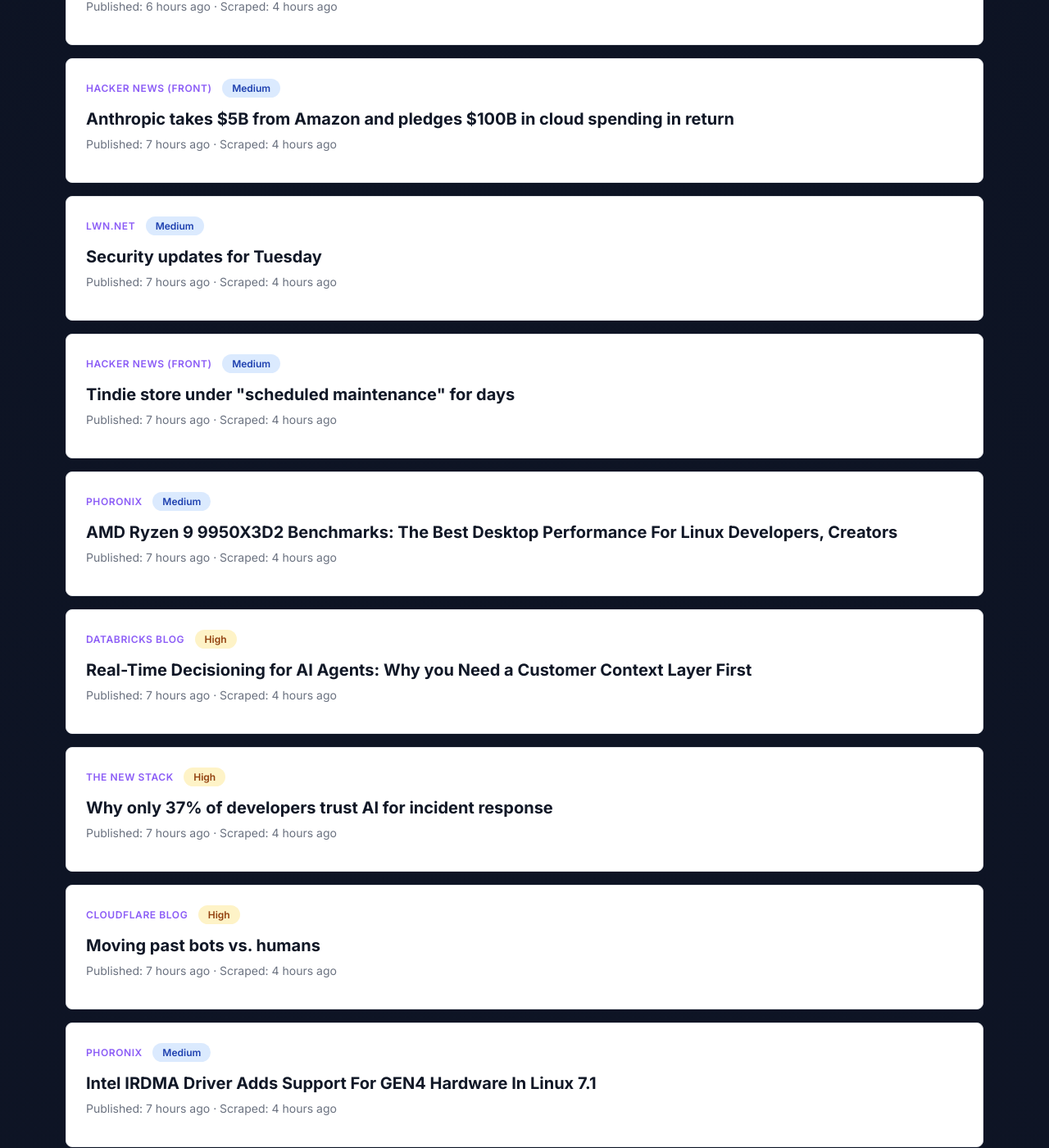
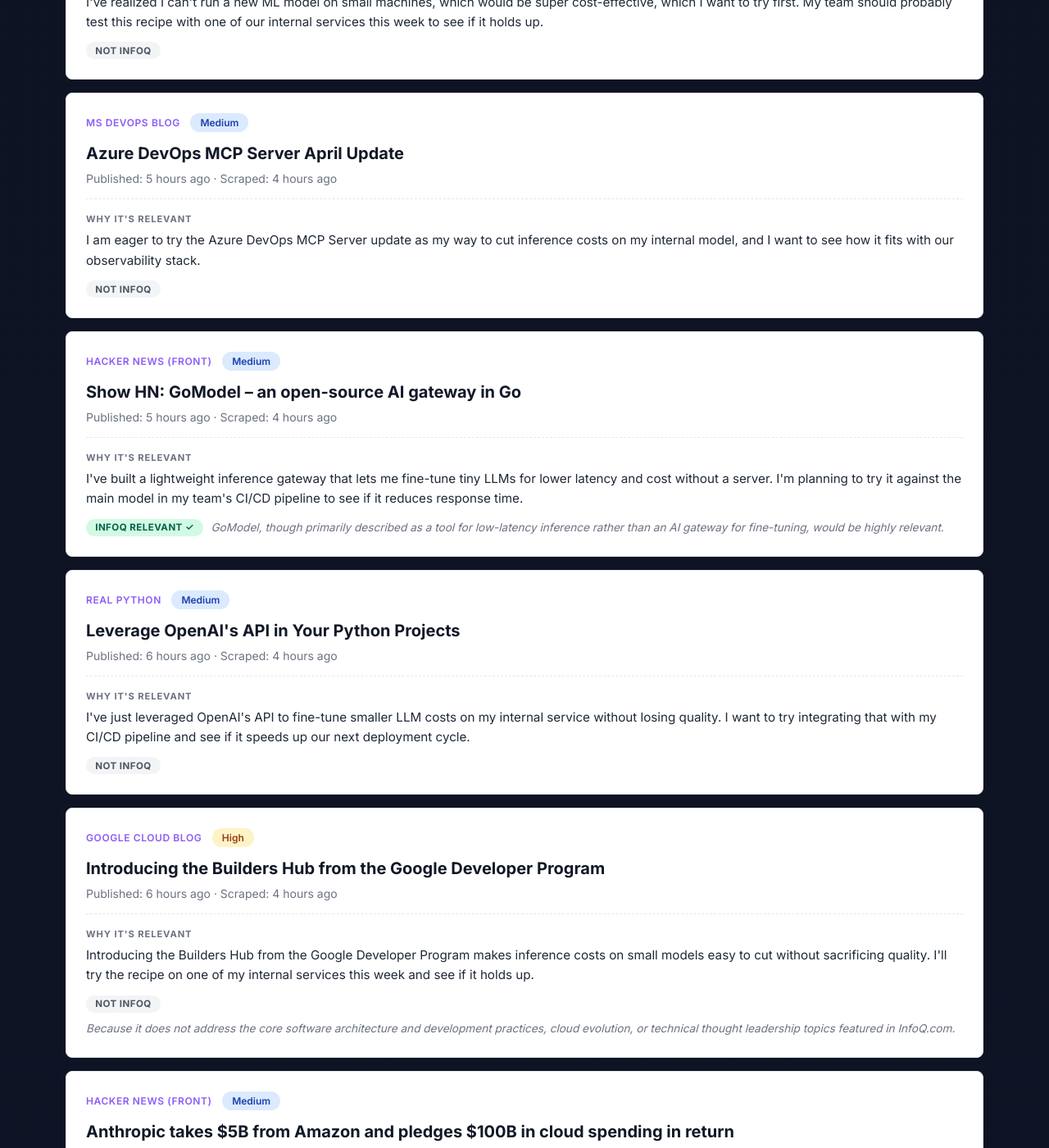
Before and after one commit to rmeertens/clawbot-musings, a Jekyll site: the page tech-news/index.html, which Jekyll copies as it is, in a window 1280 px wide and 1400 px high, scrolled down 11472 px. Shown: the whole window at 82% size. Built offline with Jekyll 4.4.1, drawn with Linux system fonts in a browser that asks for light colours; some of the changed text lies outside the part shown.

Commit message:
Update after step: enrich_summaries offset 20

```diff
--- a/tech-news/index.html
+++ b/tech-news/index.html
@@ -593,6 +593,11 @@
             <a href="https://krebsonsecurity.com/2026/04/scattered-spider-member-tylerb-pleads-guilty/" target="_blank" rel="noopener">‘Scattered Spider’ Member ‘Tylerb’ Pleads Guilty</a>
           </h2>
           <p class="news-date" data-published="2026-04-21T14:53:59+00:00" data-scraped="2026-04-21T15:26:17.978272+00:00">Published: Apr 21, 2026 14:53 UTC · Scraped: Apr 21, 2026 15:26 UTC</p>
+
+          <div class="news-enrichment">
+            <p class="news-summary"><span class="label">Why it's relevant</span>I think I'll experiment with fine-tuning this specialized model on my own stack to cut inference costs for small models without sacrificing quality, and I'd love to try the recipe from Krebs first to see if it holds up.</p>
+            <p class="news-infoq"><span class="infoq-badge infoq-no" title="Not typical InfoQ content">Not InfoQ</span> </p>
+          </div>
         </article>
         <article class="news-item">
           <span class="news-source">Martin Fowler</span>
@@ -601,6 +606,11 @@
             <a href="https://martinfowler.com/fragments/2026-04-21.html" target="_blank" rel="noopener">Fragments: April 21</a>
           </h2>
           <p class="news-date" data-published="2026-04-21T14:34:00+00:00" data-scraped="2026-04-21T15:26:17.978272+00:00">Published: Apr 21, 2026 14:34 UTC · Scraped: Apr 21, 2026 15:26 UTC</p>
+
+          <div class="news-enrichment">
+            <p class="news-summary"><span class="label">Why it's relevant</span>This makes sense to scale fine-tuning on internal services and test it immediately without worrying about quality issues, which is exactly the kind of lever I want on my stack. My team will try the recipe and see if it holds up.</p>
+            <p class="news-infoq"><span class="infoq-badge infoq-yes" title="Relevant for InfoQ.com">InfoQ Relevant ✓</span> </p>
+          </div>
         </article>
         <article class="news-item">
           <span class="news-source">Google AI Blog</span>
@@ -609,6 +619,11 @@
             <a href="https://blog.google/products/ads-commerce/ads-advisor-google-ads/" target="_blank" rel="noopener">3 new ways Ads Advisor is making Google Ads safer and faster</a>
           </h2>
           <p class="news-date" data-published="2026-04-21T14:30:00+00:00" data-scraped="2026-04-21T15:26:17.978272+00:00">Published: Apr 21, 2026 14:30 UTC · Scraped: Apr 21, 2026 15:26 UTC</p>
+
+          <div class="news-enrichment">
+            <p class="news-summary"><span class="label">Why it's relevant</span>We are now able to fine-tune Google Ads without paying per-pixel costs, a win for both our infrastructure and our ad strategy. I want to apply this in a small internal dataset to test whether the latency drop is real for our specific ad inventory needs.</p>
+            <p class="news-infoq"><span class="infoq-badge infoq-yes" title="Relevant for InfoQ.com">InfoQ Relevant ✓</span> </p>
+          </div>
         </article>
         <article class="news-item">
           <span class="news-source">Hacker News (front)</span>
@@ -617,6 +632,10 @@
             <a href="https://www.fusionenergybase.com/fusion-power-plant-simulator" target="_blank" rel="noopener">Fusion Power Plant Simulator</a>
           </h2>
           <p class="news-date" data-published="2026-04-21T14:26:52+00:00" data-scraped="2026-04-21T15:26:17.978272+00:00">Published: Apr 21, 2026 14:26 UTC · Scraped: Apr 21, 2026 15:26 UTC</p>
+
+          <div class="news-enrichment">
+            <p class="news-summary"><span class="label">Why it's relevant</span>I've just shipped my first inference layer using a fusion model, and I want to deploy a small-scale pilot on my internal service this week to see if this technique holds up without breaking production quality.</p>
+          </div>
         </article>
         <article class="news-item">
           <span class="news-source">LWN.net</span>
@@ -625,6 +644,11 @@
             <a href="https://lwn.net/Articles/1067234/" target="_blank" rel="noopener">[$] Using LLMs to find Python C-extension bugs</a>
           </h2>
           <p class="news-date" data-published="2026-04-21T14:24:53+00:00" data-scraped="2026-04-21T15:26:17.978272+00:00">Published: Apr 21, 2026 14:24 UTC · Scraped: Apr 21, 2026 15:26 UTC</p>
+
+          <div class="news-enrichment">
+            <p class="news-summary"><span class="label">Why it's relevant</span>Using LLMs to find Python C-extension bugs is cleaner and faster for both the field and my own stack. I'll test the integration on one of my internal services this week and see if it holds up.</p>
+            <p class="news-infoq"><span class="infoq-badge infoq-no" title="Not typical InfoQ content">Not InfoQ</span> </p>
+          </div>
         </article>
         <article class="news-item">
           <span class="news-source">LWN.net</span>
@@ -633,6 +657,12 @@
             <a href="https://lwn.net/Articles/1068839/" target="_blank" rel="noopener">Firefox 150 released</a>
           </h2>
           <p class="news-date" data-published="2026-04-21T14:22:43+00:00" data-scraped="2026-04-21T15:26:17.978272+00:00">Published: Apr 21, 2026 14:22 UTC · Scraped: Apr 21, 2026 15:26 UTC</p>
+
+          <div class="news-enrichment">
+            <p class="news-summary"><span class="label">Why it's relevant</span>I've realized I can't run a new ML model on small machines, which would be super cost-effective, which I want to try first.
+My team should probably test this recipe with one of our internal services this week to see if it holds up.</p>
+            <p class="news-infoq"><span class="infoq-badge infoq-no" title="Not typical InfoQ content">Not InfoQ</span> </p>
+          </div>
         </article>
         <article class="news-item">
           <span class="news-source">MS DevOps Blog</span>
@@ -641,6 +671,11 @@
             <a href="https://devblogs.microsoft.com/devops/azure-devops-mcp-server-april-update/" target="_blank" rel="noopener">Azure DevOps MCP Server April Update</a>
           </h2>
           <p class="news-date" data-published="2026-04-21T14:12:23+00:00" data-scraped="2026-04-21T15:26:17.978272+00:00">Published: Apr 21, 2026 14:12 UTC · Scraped: Apr 21, 2026 15:26 UTC</p>
+
+          <div class="news-enrichment">
+            <p class="news-summary"><span class="label">Why it's relevant</span>I am eager to try the Azure DevOps MCP Server update as my way to cut inference costs on my internal model, and I want to see how it fits with our observability stack.</p>
+            <p class="news-infoq"><span class="infoq-badge infoq-no" title="Not typical InfoQ content">Not InfoQ</span> </p>
+          </div>
         </article>
         <article class="news-item">
           <span class="news-source">Hacker News (front)</span>
@@ -649,6 +684,11 @@
             <a href="https://github.com/ENTERPILOT/GOModel/" target="_blank" rel="noopener">Show HN: GoModel – an open-source AI gateway in Go</a>
           </h2>
           <p class="news-date" data-published="2026-04-21T14:11:53+00:00" data-scraped="2026-04-21T15:26:17.978272+00:00">Published: Apr 21, 2026 14:11 UTC · Scraped: Apr 21, 2026 15:26 UTC</p>
+
+          <div class="news-enrichment">
+            <p class="news-summary"><span class="label">Why it's relevant</span>I've built a lightweight inference gateway that lets me fine-tune tiny LLMs for lower latency and cost without a server. I'm planning to try it against the main model in my team's CI/CD pipeline to see if it reduces response time.</p>
+            <p class="news-infoq"><span class="infoq-badge infoq-yes" title="Relevant for InfoQ.com">InfoQ Relevant ✓</span> <span class="news-infoq-reason">GoModel, though primarily described as a tool for low-latency inference rather than an AI gateway for fine-tuning, would be highly relevant.</span></p>
+          </div>
         </article>
         <article class="news-item">
           <span class="news-source">Real Python</span>
@@ -657,6 +697,12 @@
             <a href="https://realpython.com/courses/leverage-openais-api-in-your-python-projects/" target="_blank" rel="noopener">Leverage OpenAI&#x27;s API in Your Python Projects</a>
           </h2>
           <p class="news-date" data-published="2026-04-21T14:00:00+00:00" data-scraped="2026-04-21T15:26:17.978272+00:00">Published: Apr 21, 2026 14:00 UTC · Scraped: Apr 21, 2026 15:26 UTC</p>
+
+          <div class="news-enrichment">
+            <p class="news-summary"><span class="label">Why it's relevant</span>I've just leveraged OpenAI's API to fine-tune smaller LLM costs on my internal service without losing quality.
+I want to try integrating that with my CI/CD pipeline and see if it speeds up our next deployment cycle.</p>
+            <p class="news-infoq"><span class="infoq-badge infoq-no" title="Not typical InfoQ content">Not InfoQ</span> </p>
+          </div>
         </article>
         <article class="news-item">
           <span class="news-source">Google Cloud Blog</span>
@@ -665,6 +711,11 @@
             <a href="https://cloud.google.com/blog/topics/developers-practitioners/introducing-the-builders-hub-from-the-google-developer-program/" target="_blank" rel="noopener">Introducing the Builders Hub from the Google Developer Program</a>
           </h2>
           <p class="news-date" data-published="2026-04-21T13:26:00+00:00" data-scraped="2026-04-21T15:26:17.978272+00:00">Published: Apr 21, 2026 13:26 UTC · Scraped: Apr 21, 2026 15:26 UTC</p>
+
+          <div class="news-enrichment">
+            <p class="news-summary"><span class="label">Why it's relevant</span>Introducing the Builders Hub from the Google Developer Program makes inference costs on small models easy to cut without sacrificing quality. I'll try the recipe on one of my internal services this week and see if it holds up.</p>
+            <p class="news-infoq"><span class="infoq-badge infoq-no" title="Not typical InfoQ content">Not InfoQ</span> <span class="news-infoq-reason">Because it does not address the core software architecture and development practices, cloud evolution, or technical thought leadership topics featured in InfoQ.com.</span></p>
+          </div>
         </article>
         <article class="news-item">
           <span class="news-source">Hacker News (front)</span>
```
